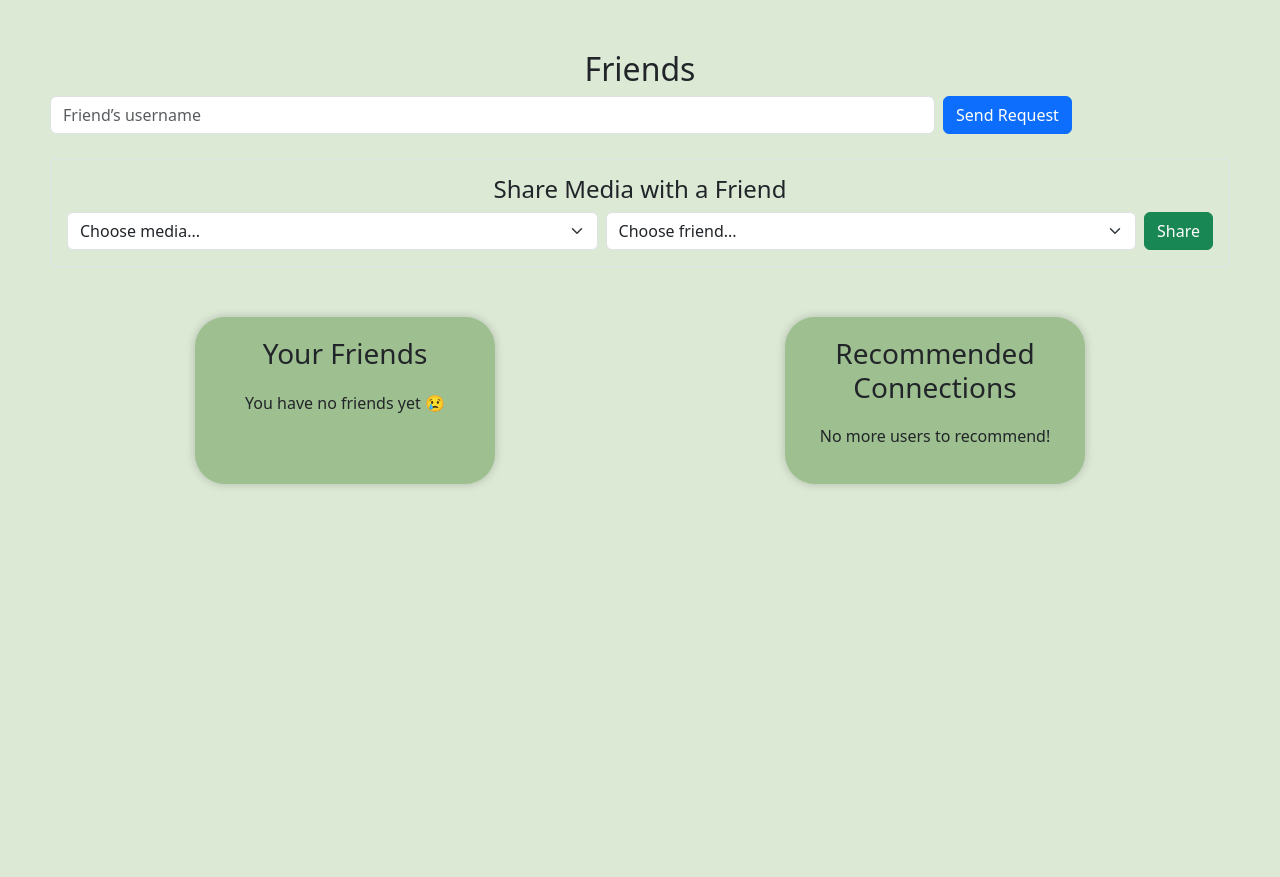
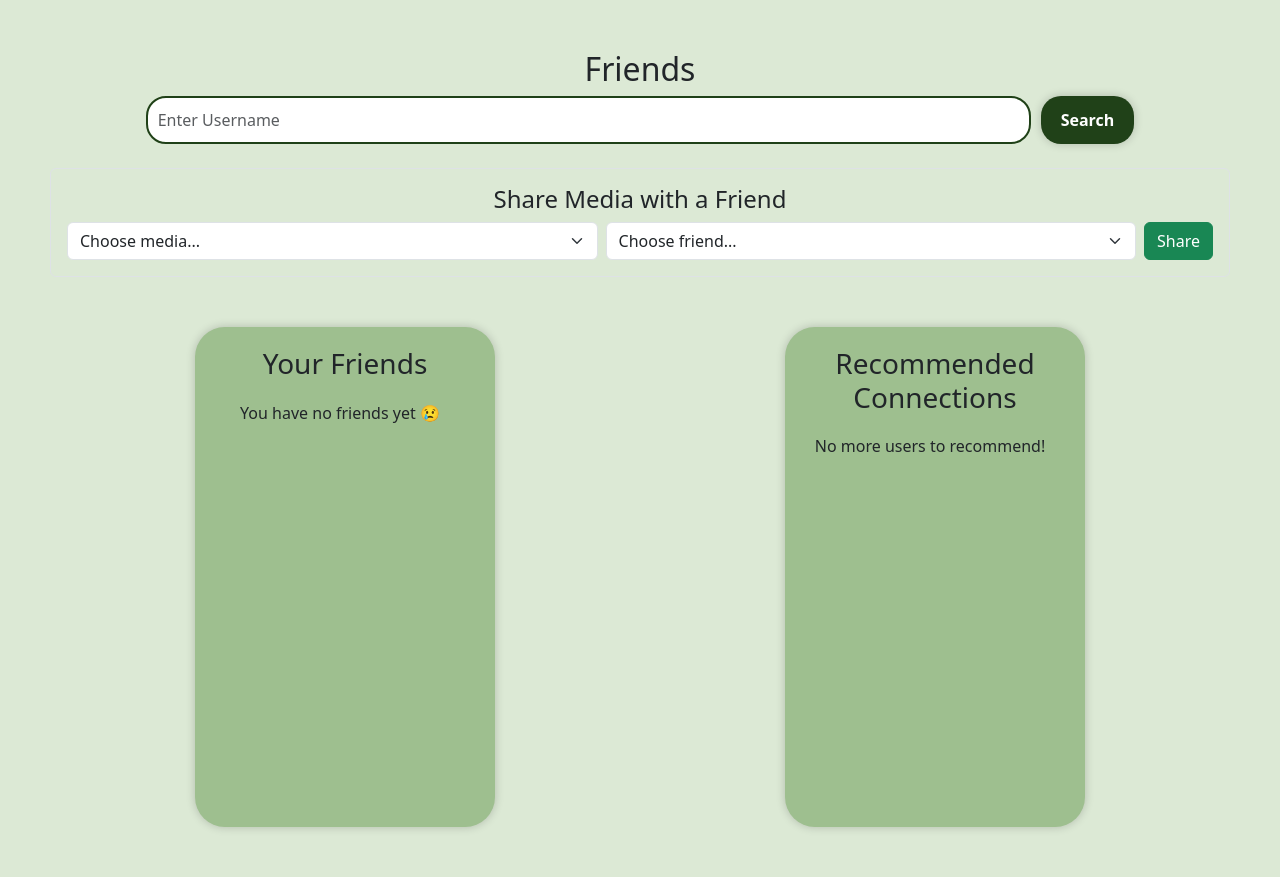
Before and after one commit to fudgeg/Group69-AgileWebProject, a Flask app: page /friends in a window 1280 px wide. Shown: the part 86-963 px from the top of the page. Before the commit the page ends 573 px from the top, so only its background shows below. Run offline with Flask 3, Linux system fonts and the light colour scheme; the visitor is signed in with stand-in values (Sample User, id 1); data comes from the database, SQL or seed files in the repository; data that the repository does not hold is empty.

Commit message:
implement a friend search page and mechanism for better user experience. Also allow easy navigation when multiple user have the same name

```diff
--- a/app/routes.py
+++ b/app/routes.py
@@ -152,13 +152,15 @@ def home():
         friend_entries=friend_entries
     )
 
+
 @main.route('/friends', methods=['GET', 'POST'])
 def friends():
     user = User.query.get(session.get('user_id'))
     if not user:
-        flash("Please log in to view friends.", "error")
+        flash("Please log in to view friends.","error")
         return redirect(url_for('main.login'))
 
+    # Handle Add Friend by name
     if request.method == 'POST' and 'username_search' in request.form:
         name_query = request.form['username_search'].strip()
         if name_query:
@@ -167,37 +169,68 @@ def friends():
                 user.friends.append(other)
                 other.friends.append(user)
                 db.session.commit()
-                flash(f"Friend request sent to {other.name}!", "success")
         return redirect(url_for('main.friends'))
 
-    friends     = user.friends
+    # Fetch the current user's friends
+    friends = user.friends
+
+    # Fetch recommended connections (all users except current user and their friends)
     recommended = User.query.filter(
         User.id != user.id,
-        ~User.id.in_([f.id for f in friends])
+        ~User.id.in_([f.id for f in user.friends])
     ).all()
-    user_media  = MediaEntry.query.filter_by(user_id=user.id).all()
 
-    return render_template(
-        'friends.html',
-        user=user,
-        friends=friends,
-        recommended=recommended,
-        user_media=user_media
-    )
+    # Fetch the user's own media entries for sharing
+    user_media = MediaEntry.query.filter_by(user_id=user.id).all()
+
+    return render_template('friends.html', user=user, friends=friends, recommended=recommended,user_media=user_media)
+
+
+@main.route('/search', methods=['GET'])
+def search_users():
+    # Ensure the user is logged in
+    user = User.query.get(session.get('user_id'))
+    if not user:
+        flash("Please log in to search for friends.", "error")
+        return redirect(url_for('main.login'))
+
+    # Get the search query from the URL
+    query = request.args.get('query', '').strip()
+
+    # Make sure the query is not empty
+    if not query:
+        flash("Please enter a valid username to search.", "error")
+        return redirect(url_for('main.friends'))
+
+    # Fetch users whose names contain the search term, excluding the current user and existing friends
+    search_results = User.query.filter(
+        User.name.ilike(f"%{query}%"),
+        User.id != user.id,
+        ~User.id.in_([f.id for f in user.friends])
+    ).all()
+
+    # Render the search results
+    return render_template('friends_search.html', user=user, search_results=search_results)
+
+
 
 @main.route('/add_friend/<int:friend_id>', methods=['POST'])
 def add_friend(friend_id):
-    user   = User.query.get(session.get('user_id'))
+    user = User.query.get(session.get('user_id'))
     friend = User.query.get(friend_id)
+
     if not user or not friend or friend == user:
-        flash("Invalid request.", "error")
+        flash("Invalid request.","error")
         return redirect(url_for('main.friends'))
+
     if friend in user.friends:
-        flash("You're already friends.", "caution")
+        flash("You're already friends.","caution")
         return redirect(url_for('main.friends'))
+
     user.friends.append(friend)
     friend.friends.append(user)
     db.session.commit()
+
     flash(f"You are now friends with {friend.name}!")
     return redirect(url_for('main.friends'))
 
--- a/app/static/css/styles.css
+++ b/app/static/css/styles.css
@@ -672,6 +672,7 @@ left: 20px;
   width: 300px;
   text-align: center;
   box-shadow: 0 0 10px rgba(0,0,0,0.2);
+  height: 500px;  /* Fixed height */
 }
 
 .friends-list {
@@ -679,6 +680,9 @@ left: 20px;
   display: flex;
   flex-direction: column;
   gap: 20px;
+  max-height: 400px;
+  padding-right: 10px;
+  overflow-y: hidden;
 }
 
 .friend-card {
@@ -686,9 +690,12 @@ left: 20px;
   align-items: center;
   gap: 15px;
   background-color: #dce9d5;
-  padding: 10px;
+  padding: 10px 20px;
   border-radius: 20px;
   box-shadow: 0 0 5px rgba(0,0,0,0.1);
+  justify-content: space-between;
+  max-width: 600px;
+  width: 100%;
 }
 
 .friend-pfp {
@@ -699,10 +706,155 @@ left: 20px;
   border: 2px solid #204118;
 }
 
+.friend-card img {
+  flex-shrink: 0;
+}
+
 .friend-name {
   font-size: 18px;
   font-weight: bold;
   color: #204118;
+  flex-grow: 1;
+  text-align: left;
+  white-space: nowrap;
+  overflow: hidden;
+  text-overflow: ellipsis;
+}
+
+.friends-list::-webkit-scrollbar {
+  width: 6px;
+}
+
+.friends-list::-webkit-scrollbar-thumb {
+  background-color: #204118;
+  border-radius: 10px;
+}
+
+.friends-list::-webkit-scrollbar-thumb:hover {
+  background-color: #376e35;
+}
+
+.recommended-section .friends-list {
+  max-height: 400px;
+  overflow-y: auto;
+}
+
+.recommended-section .friend-card {
+  flex-shrink: 0;
+}
+
+.friend-search-container {
+  display: flex;
+  justify-content: center;
+  margin-bottom: 30px;
+}
+
+.friend-search-container input {
+  width: 300px;
+  padding: 10px;
+  border-radius: 20px;
+  border: 2px solid #204118;
+  margin-right: 10px;
+  font-size: 16px;
+}
+
+.friend-search-container button, .friends-submit {
+  background-color: #204118;
+  color: #ffffff;
+  border: none;
+  border-radius: 20px;
+  padding: 5px 20px;
+  font-weight: bold;
+  cursor: pointer;
+  box-shadow: 0 0 10px rgba(0,0,0,0.2);
+  transition: background-color 0.3s;
+}
+
+.friend-search-container button:hover {
+  background-color: #376e35;
+}
+
+/* ====================== Friend Search Page ====================== */
+.search-results-page {
+    display: flex;
+    flex-direction: column;
+    align-items: center;
+    padding-top: 30px;
+    min-height: 100vh;
+  background-color: #dce9d5;
+}
+
+.search-results-title {
+    margin-bottom: 30px;
+    color: #204118;
+    font-size: 28px;
+    font-weight: bold;
+}
+
+
+.search-results-list {
+    display: flex;
+    flex-direction: column;
+    align-items: center;
+    gap: 20px;
+    width: 100%;
+    max-width: 900px;
+    padding: 0 20px;
+}
+
+.result-container {
+    background-color: #9ebf8f;
+    border-radius: 20px;
+    padding: 20px 30px;
+    width: 100%;
+    box-shadow: 0 15px 30px rgba(0, 0, 0, 0.15);
+    display: flex;
+    align-items: center;
+    gap: 20px;
+    transition: transform 0.2s, box-shadow 0.2s;
+}
+
+.result-container:hover {
+    transform: translateY(-5px);
+    box-shadow: 0 20px 40px rgba(0, 0, 0, 0.2);
+}
+
+/* Profile Picture Styling */
+.result-container .friend-pfp {
+    width: 60px;
+    height: 60px;
+    border-radius: 50%;
+    border: 3px solid #204118;
+    object-fit: cover;
+}
+
+/* Name Styling */
+.result-container .friend-name {
+    flex-grow: 1;
+    color: #204118;
+    font-size: 20px;
+    font-weight: bold;
+    white-space: nowrap;
+    overflow: hidden;
+    text-overflow: ellipsis;
+}
+
+/* Button Styling */
+.result-container .friends-submit {
+    background-color: #204118;
+    color: #ffffff;
+    border: none;
+    border-radius: 20px;
+    padding: 10px 20px;
+    font-weight: bold;
+    cursor: pointer;
+    box-shadow: 0 0 10px rgba(0, 0, 0, 0.2);
+    transition: background-color 0.3s, color 0.3s;
+}
+
+.result-container .friends-submit:hover {
+    background-color: #376e35;
+    color: #ffffff;
 }
 
 /* ====================== Import Page====================== */
--- a/app/templates/friends.html
+++ b/app/templates/friends.html
@@ -1,21 +1,22 @@
-{% extends "base.html" %}
-{% block title %}Friends – Soul Maps{% endblock %}
-{% block content %}
+{% extends "base.html" %} {% block title %}Friends – Soul Maps{% endblock %} {%
+block content %}
 <div class="home-container">
   <h2>Friends</h2>
-  <!-- ADD BY USERNAME FORM -->
-  <div class="mb-4">
-    <form method="post" action="{{ url_for('main.friends') }}" class="d-flex gap-2">
+
+  <!-- Friend Search Section -->
+  <div class="friend-search-container mb-4">
     <input
       type="text"
-        name="username_search"
+      id="friend-search-input"
       class="form-control w-75"
-        placeholder="Friend’s username"
-        required
+      placeholder="Enter Username"
+      onkeyup="searchFriends()"
     />
-      <button class="btn btn-primary">Send Request</button>
-    </form>
+    <button class="btn btn-primary" onclick="submitFriendSearch()">
+      Search
+    </button>
   </div>
+
   <!-- SHARE MEDIA SECTION -->
   <div class="share-section mb-4 p-3 border rounded">
     <h4>Share Media with a Friend</h4>
@@ -41,8 +42,9 @@
       <button class="btn btn-success">Share</button>
     </form>
   </div>
+
+  <!-- Friends List -->
   <div class="friends-page">
-    <!-- Friends List -->
     <div class="friends-section">
       <h3>Your Friends</h3>
       <div class="friends-list">
@@ -61,11 +63,12 @@
         {% endfor %}
       </div>
     </div>
+
     <!-- Recommended Friends -->
     <div class="recommended-section">
       <h3>Recommended Connections</h3>
       <div class="friends-list">
-        {% for person in recommended %}
+        {% for person in recommended[:4] %}
         <div class="friend-card">
           <img
             src="{{ url_for('static', filename='media/' + person.profile_picture) }}"
@@ -74,8 +77,11 @@
             onerror="this.onerror=null;this.src='{{ url_for('static', filename='media/user.png') }}';"
           />
           <div class="friend-name">{{ person.name }}</div>
-          <form method="POST" action="{{ url_for('main.add_friend', friend_id=person.id) }}">
-            <button type="submit">Add Friend</button>
+          <form
+            method="POST"
+            action="{{ url_for('main.add_friend', friend_id=person.id) }}"
+          >
+            <button type="submit" class="friends-submit">Add</button>
           </form>
         </div>
         {% else %}
@@ -85,4 +91,13 @@
     </div>
   </div>
 </div>
+
+<script>
+  function submitFriendSearch() {
+    const query = document.getElementById("friend-search-input").value;
+    if (query.trim() !== "") {
+      window.location.href = "/search?query=" + encodeURIComponent(query);
+    }
+  }
+</script>
 {% endblock %}
```
Also changed, not shown: app/templates/friends_search.html (added, +29 -0 lines). Lines whose indentation alone changed are shown as unchanged.
